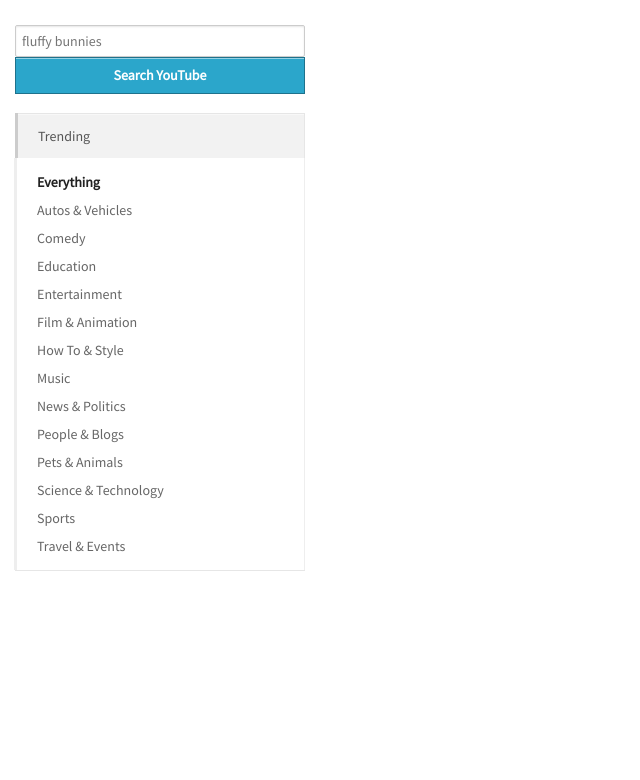
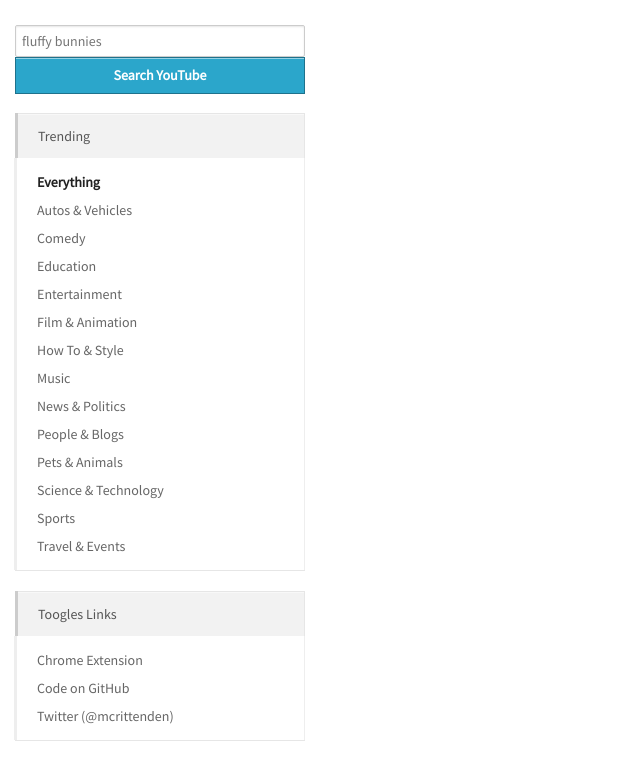
Before and after one commit to crittermike/toogles, a website: page app/index.html at #/browse in a window 1280 px wide. Shown: the whole page, without its empty margins (0-640 px from the left). Drawn offline with Linux system fonts and the light colour scheme.

Commit message:
add new toogles links section

```diff
--- a/app/views/list.html
+++ b/app/views/list.html
@@ -33,15 +33,27 @@
         </ul>
       </li>
     </ul>
+    <div ng-show="location.path().indexOf('browse') > -1">
       <ul class="hide-for-small vertical tabs">
         <li>
           <a href="#">Trending</a>
-        <ul ng-show="location.path().indexOf('browse') > -1">
+          <ul>
             <li ng-class="{active: location.path() == '/browse'}"><a ng-href="#/browse">Everything</a></li>
             <li ng-class="{active: location.path().indexOf(category.key) > -1}" ng-repeat="category in categories"><a ng-href='#/browse/{{category.key}}'>{{category.title}}</a></li>
           </ul>
         </li>
       </ul>
+      <ul class="hide-for-small vertical tabs">
+        <li>
+          <a href="#">Toogles Links</a>
+          <ul>
+            <li><a ng-href="https://chrome.google.com/webstore/detail/toogles/kljfdbkcacjeogbiiiikahgkmmlgdekf">Chrome Extension</a></li>
+            <li><a ng-href="http://github.com/mikecrittenden/toogles">Code on GitHub</a></li>
+            <li><a ng-href="http://twitter.com/mcrittenden">Twitter (@mcrittenden)</a></li>
+          </ul>
+        </li>
+      </ul>
+    </div>
   </div>
 </div>
 <div when-scrolled="loadMore()" class="nine columns">
```
Lines whose indentation alone changed are shown as unchanged.
